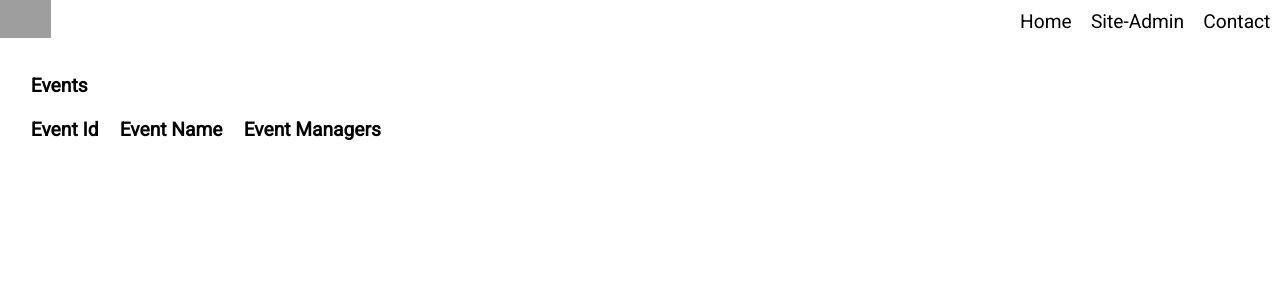
After one commit to readytogoout/eventpanel, a Flask app: page /admin/instance/1 in a window 1280 px wide. The commit adds this page. Shown: the top 300 px of the page. Run offline with Flask 2, Linux system fonts and the light colour scheme; the visitor is signed in with stand-in values (Sample User, id 1); data that the repository does not hold is empty; parts of the project's set-up code (start-up, migrations or seed data) failed here and were passed over; some libraries are stand-ins or nearby versions; grey boxes are pictures that could not be loaded.

Commit message:
events per instance list
Signed-off-by: Roman Gräf <romangraef@loves.dicksinhisan.us>

```diff
--- a/admin.py
+++ b/admin.py
@@ -1,11 +1,13 @@
-from flask import Flask, Blueprint
+from collections import defaultdict
+
+from flask import Flask, Blueprint, abort
 from flask_peewee.db import Database
 
 from util import auth_required, templated
 
 
 def get_blueprint(app: Flask, db: Database) -> Blueprint:
-    from database import Instance
+    from database import Instance, EventManagerRelation, Event
     blueprint = Blueprint('admin', __name__, url_prefix='/admin')
 
     @blueprint.route('/')
@@ -15,4 +17,26 @@ def get_blueprint(app: Flask, db: Database) -> Blueprint:
         instance_list = list(Instance.select(Instance.hostname, Instance.name).namedtuples())
         return dict(instances=instance_list)
 
+    @blueprint.route('/instance/<instance_id>')
+    @auth_required(requires_site_admin=True)
+    @templated('instance.html')
+    def instance_details(instance_id):
+        managers = defaultdict(list)
+        i = Instance.get_or_none(Instance.name == instance_id)
+        if i is None:
+            return abort(404)  # todo 404 handler
+        event_list = list(Event.select(Event, EventManagerRelation.manager)
+                          .join(EventManagerRelation, on=EventManagerRelation.event == Event.event_id)
+                          .where(Event.instance == instance_id)
+                          .group_by(Event.event_id)
+                          .namedtuples())
+        for ev in event_list:
+            managers[ev.event_id].append(ev.manager)
+        return dict(
+            events=event_list,
+            managers=managers,
+            name=instance_id,
+            hostname=i.hostname
+        )
+
     return blueprint
--- a/app.py
+++ b/app.py
@@ -23,7 +23,7 @@ import database as models
 def global_jinja_injection():
     return dict(
         logged_in='user' in session,
-        admin=session.get('admin', False),
+        is_admin=session.get('admin', False),
         username=session.get('user'),
     )
 
@@ -31,7 +31,7 @@ def global_jinja_injection():
 # region a
 @app.route('/', methods=['GET', 'POST', 'PUT'])
 @templated('index.html')
-def hello_world():
+def index():
     return dict()
 
 
--- a/database.py
+++ b/database.py
@@ -17,6 +17,7 @@ class EventManager(db.Model):
 
 class Event(db.Model):
     name = CharField()
+    event_id = IntegerField(primary_key=True)
     instance = ForeignKeyField(Instance, backref='events')
 
 
--- a/static/css/instances.css
+++ b/static/css/instances.css
@@ -1,3 +1,17 @@
 .instance-list {
     max-width: 30em;
 }
+
+.event-list {
+    max-width: 80em;
+}
+
+.manager-list {
+ list-style-type: none;
+}
+.manager-list li {
+    display: inline;
+}
+.manager-list li:not(:first-child)::before {
+    content: ", ";
+}
--- a/templates/base.html
+++ b/templates/base.html
@@ -32,11 +32,15 @@
 <header>
     <div class="navigation-toggle" id="navigation-toggle"><i class="gg-menu"></i></div>
     <nav class="navigation-container navigation-collapsed" id="navigation-container">
-        <img src="{{ url_for('static', filename='branding/png/logo_schrift.png') }}" alt="logo" class="logo">
+        <a href="{{ url_for('index') }}"><img src="{{ url_for('static', filename='branding/png/logo_schrift.png') }}" alt="logo" class="logo"></a>
         <ul class="navigation-list" id="navigation-list">
-            <li><a>Home</a></li>
-            <li><a>Admin</a></li>
-            <li>Contact</li>
+            <li><a href="{{ url_for('index') }}">Home</a></li>
+            {% if logged_in %}
+            {% endif %}
+            {% if is_admin %}
+            <li><a href="{{ url_for('admin.index') }}">Site-Admin</a></li>
+            {% endif %}
+            <li><a href="mailto:kontakt@readytogoout.games">Contact</a></li>
         </ul>
     </nav>
 </header>
--- /dev/null
+++ b/templates/instance.html
@@ -0,0 +1,36 @@
+{% extends "base.html" %}
+{% block title %}
+    Instance {{ name }}
+{% endblock %}
+{% block content %}
+    <div class="multipanel">
+        <table class="bordered event-list">
+            <thead>
+            <tr>
+                <td colspan="3">Events</td>
+            </tr>
+            <tr>
+                <td>Event Id</td>
+                <td>Event Name</td>
+                <td>Event Managers</td>
+            </tr>
+            </thead>
+            <tbody>
+            {% for event in events %}
+                <tr>
+                    <td>{{ event.event_id }}</td>
+                    <td>{{ event.name }}</td>
+                    <td>
+                        <ul class="manager-list">
+                            {% for manager in managers[event.event_id] %}
+                                <li>{{ manager }}</li>
+                            {% endfor %}
+                        </ul>
+                    </td>
+                </tr>
+            {% endfor %}
+
+            </tbody>
+        </table>
+    </div>
+{% endblock %}
```
